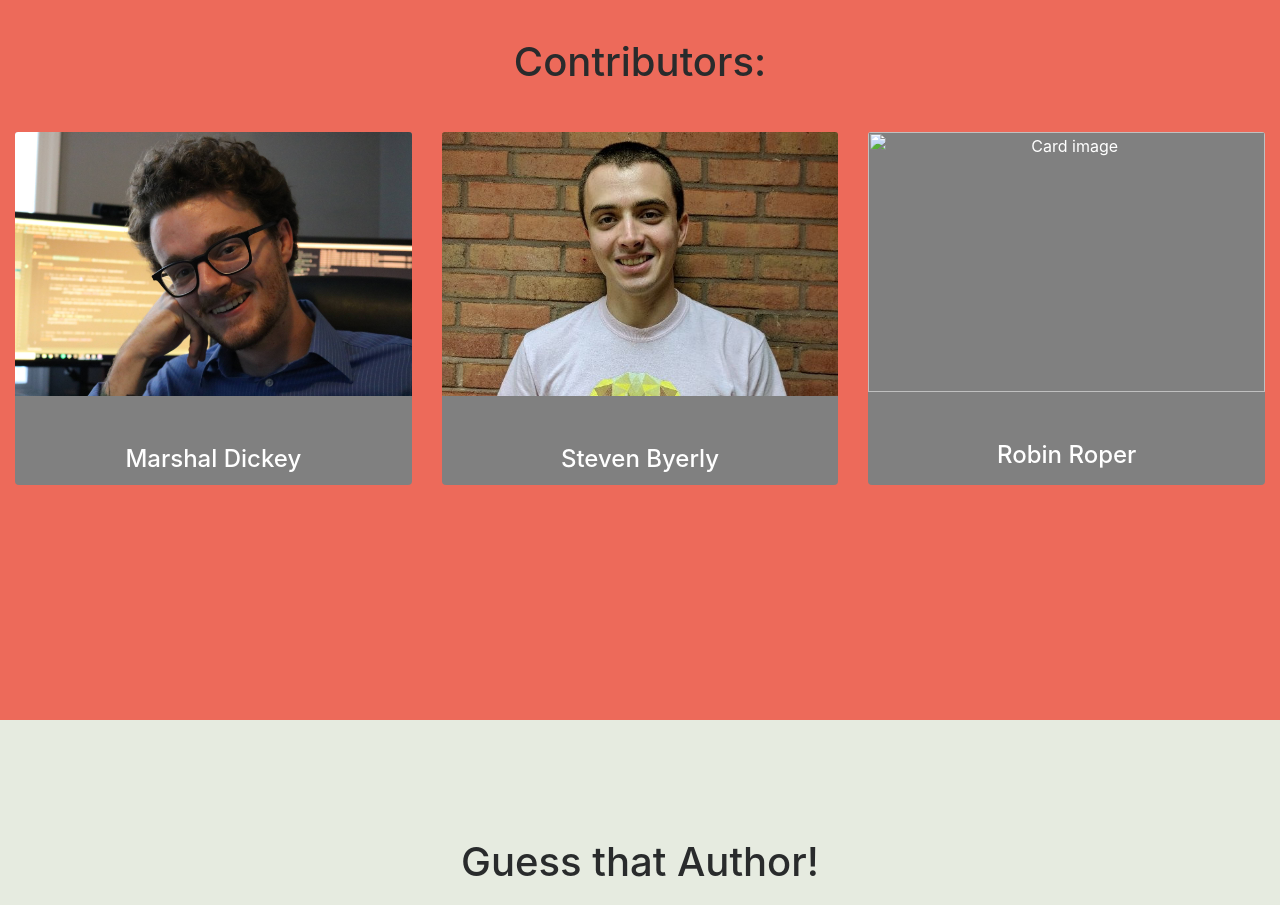
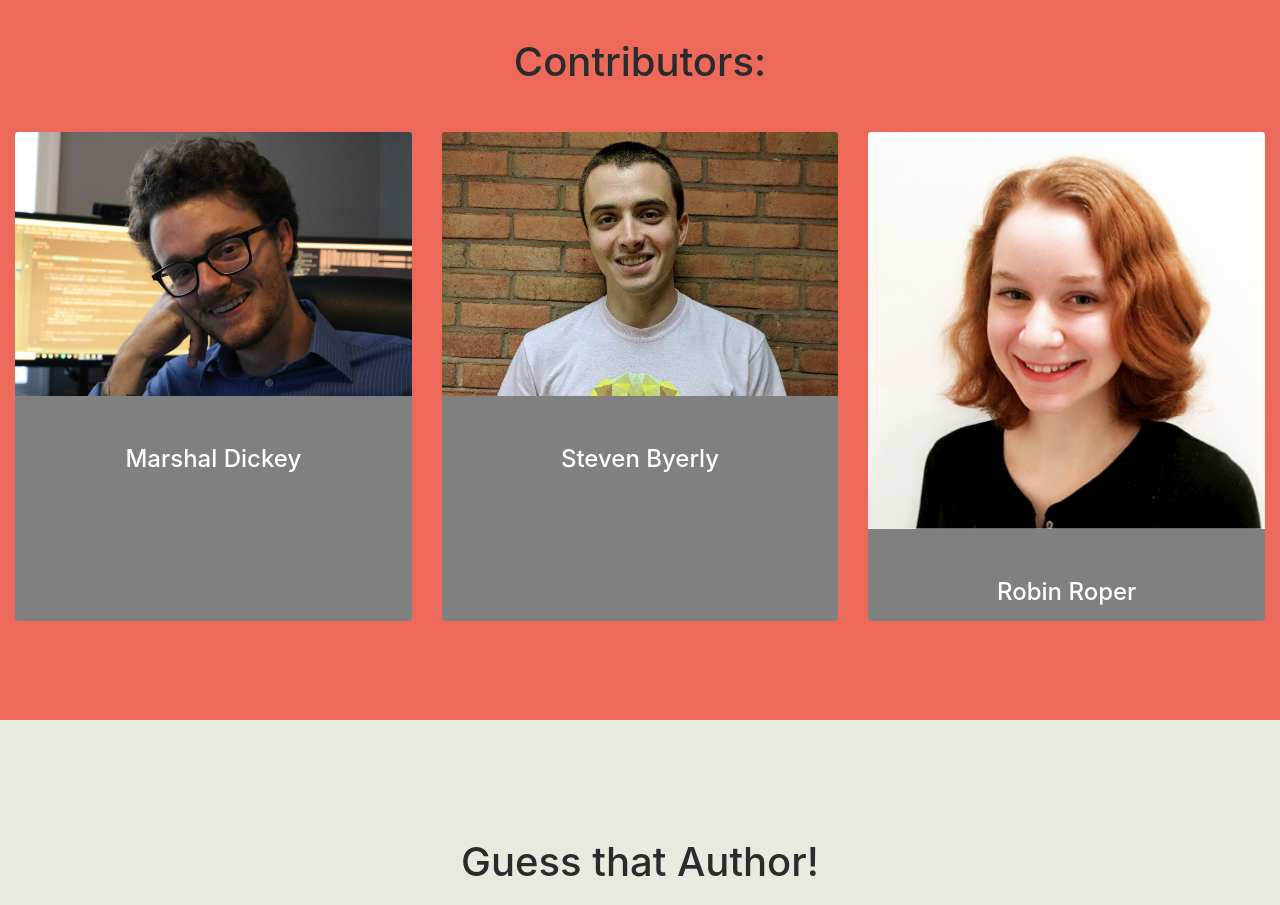
Before and after one commit to rocks6/hackumbc18, a website: page public/index.html in a window 1280 px wide. Shown: the part 880-1785 px from the top of the page. Drawn offline with nearby package versions, Linux system fonts and the light colour scheme; a script that the page names is missing.

Commit message:
updating picture

```diff
--- a/public/index.html
+++ b/public/index.html
@@ -77,7 +77,7 @@
                         </div>
                     </div>
                     <div class="card">
-                        <img class="card-img-top" src="img/robin.png" alt="Card image">
+                        <img class="card-img-top" src="img/robin.jpeg" alt="Card image">
                         <div class="card-body">
                             <h4 class="card-title">Robin Roper</p>
                         </div>
```
Also changed, not shown: public/img/robin.jpeg (added).
